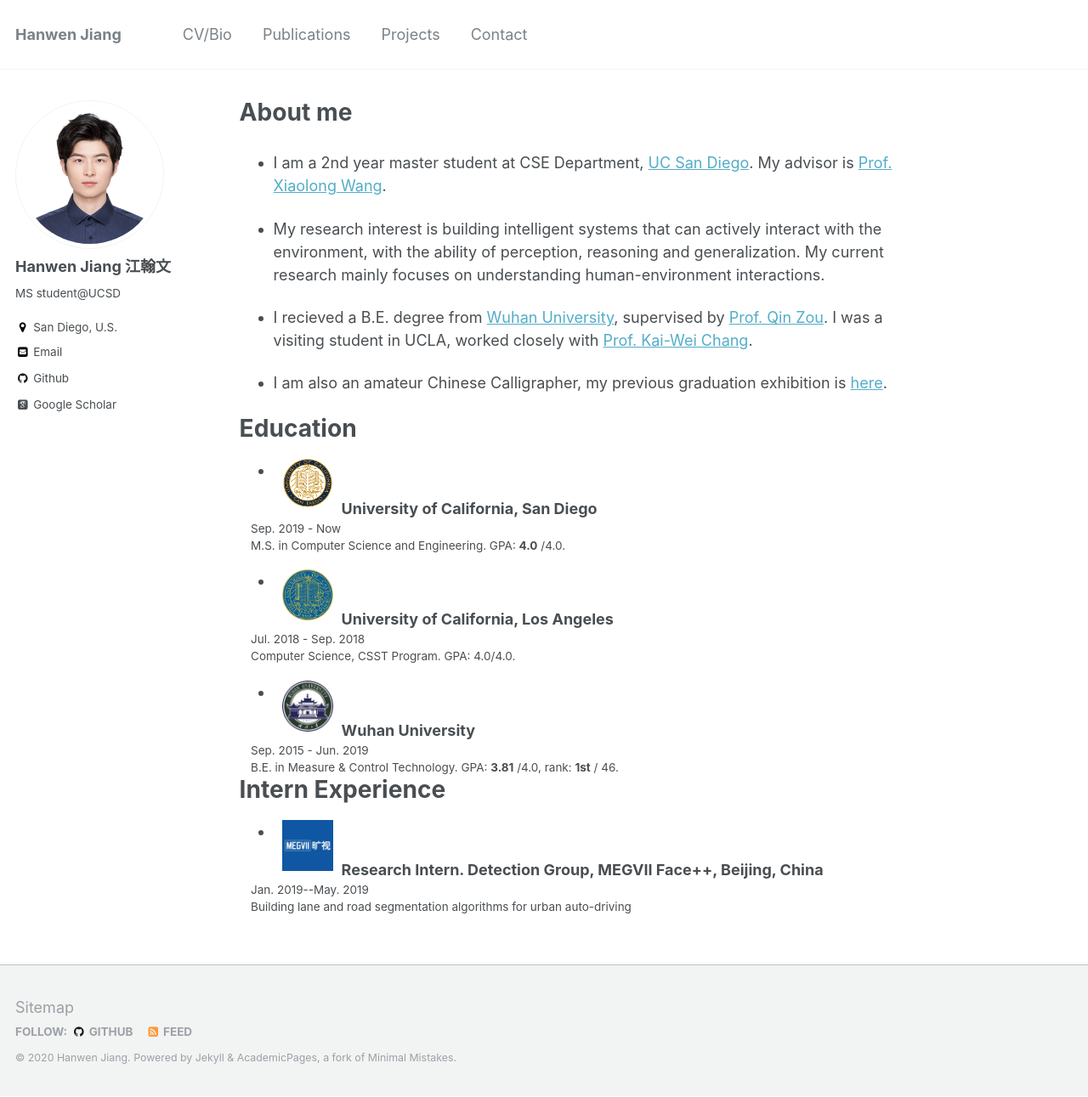
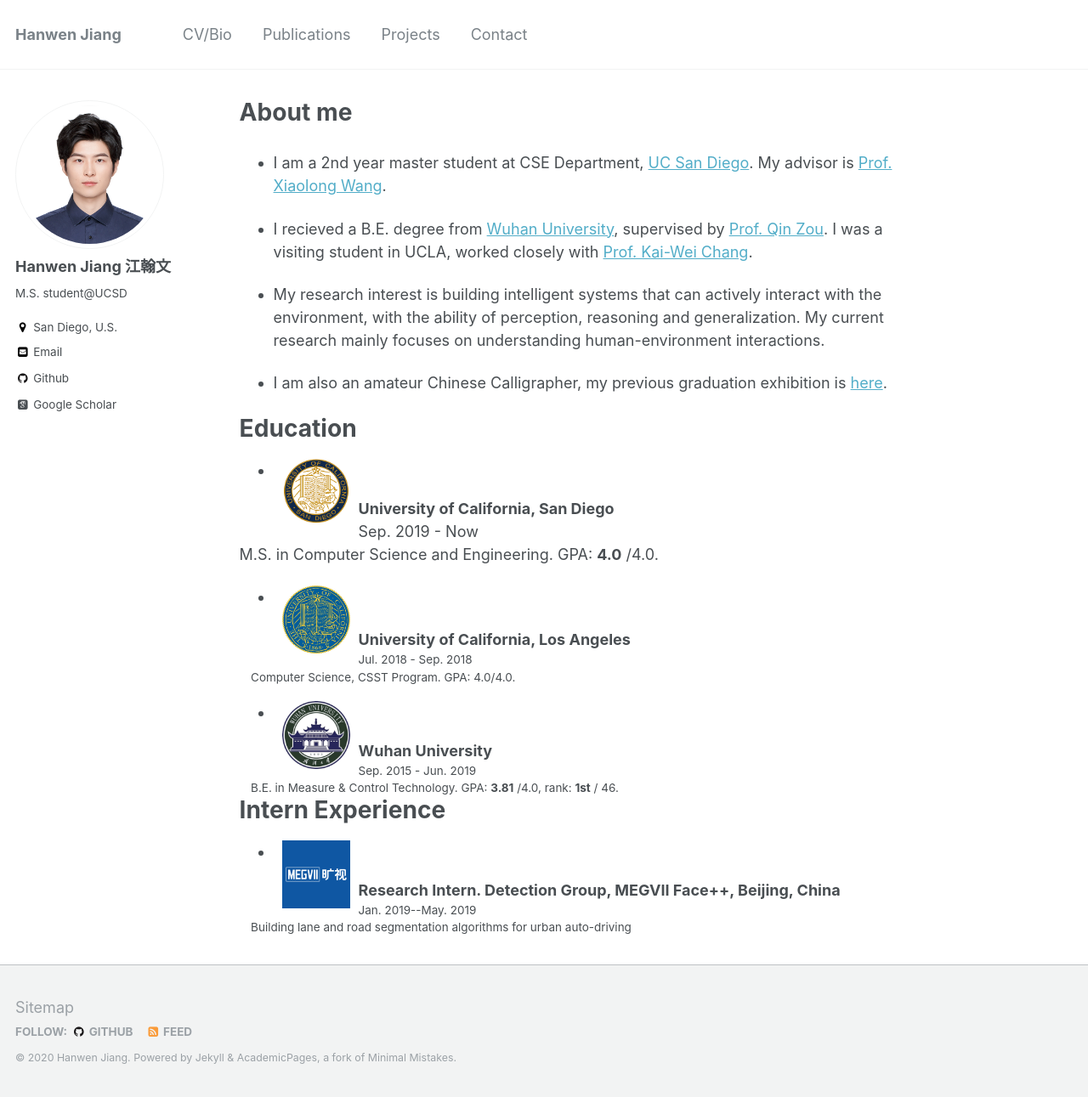
Before and after one commit to hwjiang1510/hwjiang1510.github.io, a Jekyll site: the page built from _pages/about.md, in a window 1280 px wide and 1291 px high. Shown: the whole window at 85% size. Built offline with Jekyll 4.4.1, drawn with Linux system fonts in a browser that asks for light colours; some web fonts are replaced.

Commit message:
update layout

```diff
--- a/_config.yml
+++ b/_config.yml
@@ -82,7 +82,7 @@ analytics:
 author:
   name             : "Hanwen Jiang    江翰文"
   avatar           : "bio-photo-0.jpg"
-  bio              : "MS student@UCSD"
+  bio              : "M.S. student@UCSD"
   location         : "San Diego, U.S."
   employer         :
   googlescholar    : "https://scholar.google.com/citations?user=HJHSuxUAAAAJ&hl=zh-CN&authuser=1"
--- a/_pages/about.md
+++ b/_pages/about.md
@@ -10,33 +10,33 @@ redirect_from:
 * I am a 2nd year master student at CSE Department, [UC San Diego](https://ucsd.edu/).
 My advisor is [Prof. Xiaolong Wang](https://xiaolonw.github.io/).
 
+* I recieved a B.E. degree from [Wuhan University](http://en.whu.edu.cn/), supervised by [Prof. Qin Zou](https://sites.google.com/site/qinzoucn/). I was a visiting student in UCLA, worked closely with [Prof. Kai-Wei Chang](http://web.cs.ucla.edu/~kwchang/).
+
 * My research interest is building intelligent systems that can actively interact with the environment, with the ability of perception, reasoning and generalization.
 My current research mainly focuses on understanding human-environment interactions.
-
-* I recieved a B.E. degree from [Wuhan University](http://en.whu.edu.cn/), supervised by [Prof. Qin Zou](https://sites.google.com/site/qinzoucn/). I was a visiting student in UCLA, worked closely with [Prof. Kai-Wei Chang](http://web.cs.ucla.edu/~kwchang/).
 
 * I am also an amateur Chinese Calligrapher, my previous graduation exhibition is [here](https://mp.weixin.qq.com/s/7ERydW3i3iGsVcMOR13nzQ).
 
 
 # Education
-* <dl><dt><img align="left" width="60" height="60" hspace="10" src="https://jiangolder.github.io/images/UCSD.png"/></dt>
+* <dl><dt><img align="left" width="80" height="80" hspace="10" src="https://jiangolder.github.io/images/UCSD.png"/></dt>
 <dt>University of California, San Diego</dt>
-<dd>Sep. 2019 - Now</dd>
-<dd>M.S. in Computer Science and Engineering. GPA: <strong>4.0</strong> /4.0.</dd>
+Sep. 2019 - Now<br>
+M.S. in Computer Science and Engineering. GPA: <strong>4.0</strong> /4.0.<br>
 
-* <dl><dt><img align="left" width="60" height="60" hspace="10" src="https://jiangolder.github.io/images/UCLA.jpg"/></dt>
+* <dl><dt><img align="left" width="80" height="80" hspace="10" src="https://jiangolder.github.io/images/UCLA.jpg"/></dt>
 <dt>University of California, Los Angeles</dt>
 <dd>Jul. 2018 - Sep. 2018</dd>
 <dd>Computer Science, CSST Program. GPA: 4.0/4.0.</dd>
 
-* <dl><dt><img align="left" width="60" height="60" hspace="10" src="https://jiangolder.github.io/images/whu.png"/></dt>
+* <dl><dt><img align="left" width="80" height="80" hspace="10" src="https://jiangolder.github.io/images/whu.png"/></dt>
 <dt>Wuhan University</dt>
 <dd>Sep. 2015 - Jun. 2019</dd>
 <dd>B.E. in Measure & Control Technology. GPA: <strong>3.81</strong> /4.0, rank: <strong>1st</strong> / 46.</dd>
 
 
 # Intern Experience
-* <dl><dt><img align="left" width="60" height="60" hspace="10" src="https://jiangolder.github.io/images/megvii.jpg"/></dt>
+* <dl><dt><img align="left" width="80" height="80" hspace="10" src="https://jiangolder.github.io/images/megvii.jpg"/></dt>
 <dt>Research Intern. Detection Group, MEGVII Face++, Beijing, China</dt>
 <dd>Jan. 2019--May. 2019</dd>
 <dd>Building lane and road segmentation algorithms for urban auto-driving</dd>
```
